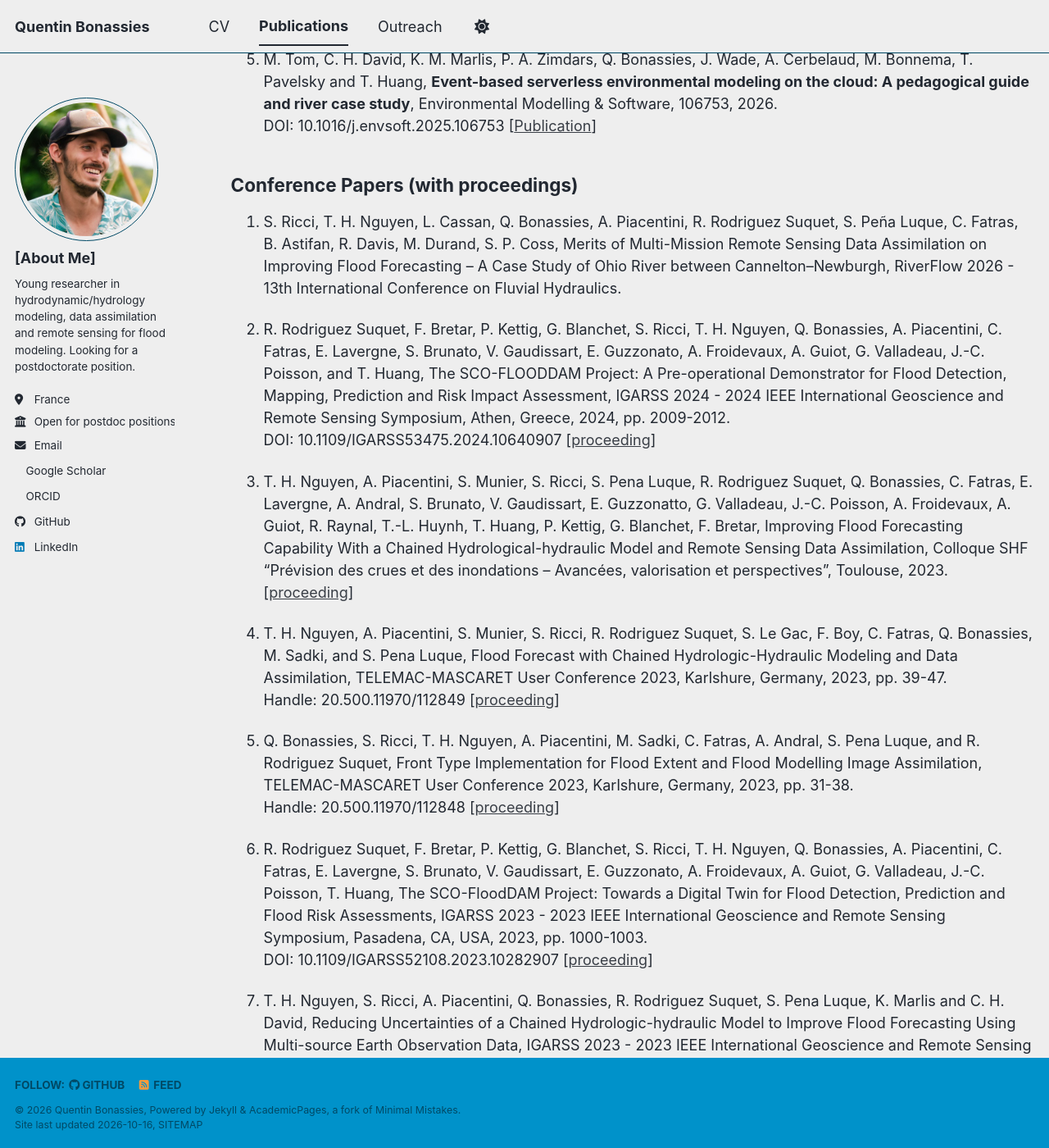
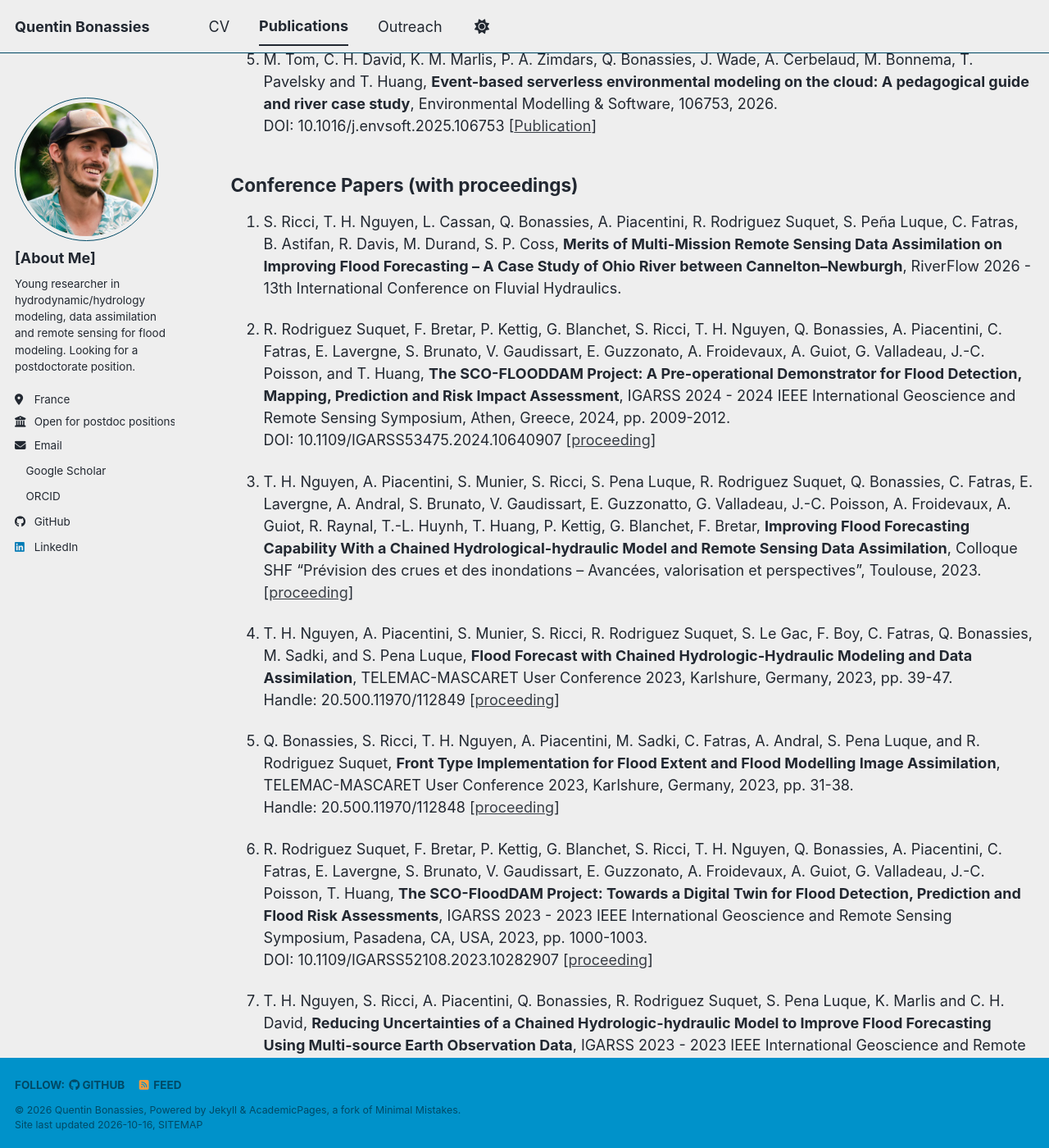
Before and after one commit to quentinbns/quentinbns.github.io, a Jekyll site: the page built from _pages/publications.md, in a window 1280 px wide and 1400 px high, scrolled down 952 px. Shown: the whole window at 82% size. Built offline with Jekyll 4.4.1, drawn with Linux system fonts in a browser that asks for light colours; a style sheet for code colours, icons or effects is not loaded; a file with an impossible date is left out; some of the changed text lies outside the part shown.

Commit message:
typo publications

```diff
--- a/_pages/publications.md
+++ b/_pages/publications.md
@@ -33,43 +33,43 @@ Refereed Journals
 
 Conference Papers (with proceedings)
 ---
-  1. S. Ricci, T. H. Nguyen, L. Cassan, Q. Bonassies, A. Piacentini, R. Rodriguez Suquet, S. Peña Luque, C. Fatras, B. Astifan, R. Davis, M. Durand, S. P. Coss, Merits of Multi-Mission Remote Sensing Data Assimilation on Improving Flood Forecasting – A Case Study of Ohio River between Cannelton–Newburgh, RiverFlow 2026 - 13th International Conference on Fluvial Hydraulics.
+  1. S. Ricci, T. H. Nguyen, L. Cassan, Q. Bonassies, A. Piacentini, R. Rodriguez Suquet, S. Peña Luque, C. Fatras, B. Astifan, R. Davis, M. Durand, S. P. Coss, <b>Merits of Multi-Mission Remote Sensing Data Assimilation on Improving Flood Forecasting – A Case Study of Ohio River between Cannelton–Newburgh</b>, RiverFlow 2026 - 13th International Conference on Fluvial Hydraulics.
 
-  2. R. Rodriguez Suquet, F. Bretar, P. Kettig, G. Blanchet, S. Ricci, T. H. Nguyen, Q. Bonassies, A. Piacentini, C. Fatras, E. Lavergne, S. Brunato, V. Gaudissart, E. Guzzonato, A. Froidevaux, A. Guiot, G. Valladeau, J.-C. Poisson, and T. Huang, The SCO-FLOODDAM Project: A Pre-operational Demonstrator for Flood Detection, Mapping, Prediction and Risk Impact Assessment, IGARSS 2024 - 2024 IEEE International Geoscience and Remote Sensing Symposium, Athen, Greece, 2024, pp. 2009-2012. <br>
+  2. R. Rodriguez Suquet, F. Bretar, P. Kettig, G. Blanchet, S. Ricci, T. H. Nguyen, Q. Bonassies, A. Piacentini, C. Fatras, E. Lavergne, S. Brunato, V. Gaudissart, E. Guzzonato, A. Froidevaux, A. Guiot, G. Valladeau, J.-C. Poisson, and T. Huang, <b>The SCO-FLOODDAM Project: A Pre-operational Demonstrator for Flood Detection, Mapping, Prediction and Risk Impact Assessment</b>, IGARSS 2024 - 2024 IEEE International Geoscience and Remote Sensing Symposium, Athen, Greece, 2024, pp. 2009-2012. <br>
   DOI: 10.1109/IGARSS53475.2024.10640907 [[proceeding](https://doi.org/10.1109/IGARSS53475.2024.10640907)]
 
-  3. T. H. Nguyen, A. Piacentini, S. Munier, S. Ricci, S. Pena Luque, R. Rodriguez Suquet, Q. Bonassies, C. Fatras, E. Lavergne, A. Andral, S. Brunato, V. Gaudissart, E. Guzzonatto, G. Valladeau, J.-C. Poisson, A. Froidevaux, A. Guiot, R. Raynal, T.-L. Huynh, T. Huang, P. Kettig, G. Blanchet, F. Bretar, Improving Flood Forecasting Capability With a Chained Hydrological-hydraulic Model and Remote Sensing Data Assimilation, Colloque SHF “Prévision des crues et des inondations – Avancées, valorisation et perspectives”, Toulouse, 2023. [[proceeding](https://www.shf-hydro.org/wp-content/uploads/2023/11/ColloqueSHFPrevi2023_Resumes-5.pdf)]
+  3. T. H. Nguyen, A. Piacentini, S. Munier, S. Ricci, S. Pena Luque, R. Rodriguez Suquet, Q. Bonassies, C. Fatras, E. Lavergne, A. Andral, S. Brunato, V. Gaudissart, E. Guzzonatto, G. Valladeau, J.-C. Poisson, A. Froidevaux, A. Guiot, R. Raynal, T.-L. Huynh, T. Huang, P. Kettig, G. Blanchet, F. Bretar, <b>Improving Flood Forecasting Capability With a Chained Hydrological-hydraulic Model and Remote Sensing Data Assimilation</b>, Colloque SHF “Prévision des crues et des inondations – Avancées, valorisation et perspectives”, Toulouse, 2023. [[proceeding](https://www.shf-hydro.org/wp-content/uploads/2023/11/ColloqueSHFPrevi2023_Resumes-5.pdf)]
 
-  4. T. H. Nguyen, A. Piacentini, S. Munier, S. Ricci, R. Rodriguez Suquet, S. Le Gac, F. Boy, C. Fatras, Q. Bonassies, M. Sadki, and S. Pena Luque, Flood Forecast with Chained Hydrologic-Hydraulic Modeling and Data Assimilation, TELEMAC-MASCARET User Conference 2023, Karlshure, Germany, 2023, pp. 39-47. <br>
+  4. T. H. Nguyen, A. Piacentini, S. Munier, S. Ricci, R. Rodriguez Suquet, S. Le Gac, F. Boy, C. Fatras, Q. Bonassies, M. Sadki, and S. Pena Luque, <b>Flood Forecast with Chained Hydrologic-Hydraulic Modeling and Data Assimilation</b>, TELEMAC-MASCARET User Conference 2023, Karlshure, Germany, 2023, pp. 39-47. <br>
   Handle: 20.500.11970/112849 [[proceeding](https://henry.baw.de/bitstream/handle/20.500.11970/112849/203_paper_TUC-2023_Nguyen_ThanhHuy.pdf)]
 
-  5. Q. Bonassies, S. Ricci, T. H. Nguyen, A. Piacentini, M. Sadki, C. Fatras, A. Andral, S. Pena Luque, and R. Rodriguez Suquet, Front Type Implementation for Flood Extent and Flood Modelling Image Assimilation, TELEMAC-MASCARET User Conference 2023, Karlshure, Germany, 2023, pp. 31-38. <br>
+  5. Q. Bonassies, S. Ricci, T. H. Nguyen, A. Piacentini, M. Sadki, C. Fatras, A. Andral, S. Pena Luque, and R. Rodriguez Suquet, <b>Front Type Implementation for Flood Extent and Flood Modelling Image Assimilation</b>, TELEMAC-MASCARET User Conference 2023, Karlshure, Germany, 2023, pp. 31-38. <br>
   Handle: 20.500.11970/112848 [[proceeding](https://henry.baw.de/bitstream/handle/20.500.11970/112848/202_paper_TUC-2023_Quentin_Bonassies.pdf)]
 
-  6. R. Rodriguez Suquet, F. Bretar, P. Kettig, G. Blanchet, S. Ricci, T. H. Nguyen, Q. Bonassies, A. Piacentini, C. Fatras, E. Lavergne, S. Brunato, V. Gaudissart, E. Guzzonato, A. Froidevaux, A. Guiot, G. Valladeau, J.-C. Poisson, T. Huang, The SCO-FloodDAM Project: Towards a Digital Twin for Flood Detection, Prediction and Flood Risk Assessments, IGARSS 2023 - 2023 IEEE International Geoscience and Remote Sensing Symposium, Pasadena, CA, USA, 2023, pp. 1000-1003. <br>
+  6. R. Rodriguez Suquet, F. Bretar, P. Kettig, G. Blanchet, S. Ricci, T. H. Nguyen, Q. Bonassies, A. Piacentini, C. Fatras, E. Lavergne, S. Brunato, V. Gaudissart, E. Guzzonato, A. Froidevaux, A. Guiot, G. Valladeau, J.-C. Poisson, T. Huang, <b>The SCO-FloodDAM Project: Towards a Digital Twin for Flood Detection, Prediction and Flood Risk Assessments</b>, IGARSS 2023 - 2023 IEEE International Geoscience and Remote Sensing Symposium, Pasadena, CA, USA, 2023, pp. 1000-1003. <br>
   DOI: 10.1109/IGARSS52108.2023.10282907 [[proceeding](https://doi.org/10.1109/IGARSS52108.2023.10282907)]
 
-  7. T. H. Nguyen, S. Ricci, A. Piacentini, Q. Bonassies, R. Rodriguez Suquet, S. Pena Luque, K. Marlis and C. H. David, Reducing Uncertainties of a Chained Hydrologic-hydraulic Model to Improve Flood Forecasting Using Multi-source Earth Observation Data, IGARSS 2023 - 2023 IEEE International Geoscience and Remote Sensing Symposium, Pasadena, CA, USA, 2023, pp. 1525-1528. <br>
+  7. T. H. Nguyen, S. Ricci, A. Piacentini, Q. Bonassies, R. Rodriguez Suquet, S. Pena Luque, K. Marlis and C. H. David, <b>Reducing Uncertainties of a Chained Hydrologic-hydraulic Model to Improve Flood Forecasting Using Multi-source Earth Observation Data</b>, IGARSS 2023 - 2023 IEEE International Geoscience and Remote Sensing Symposium, Pasadena, CA, USA, 2023, pp. 1525-1528. <br>
   DOI: 10.1109/IGARSS52108.2023.10282456 [[proceeding](https://doi.org/10.1109/IGARSS52108.2023.10282456)]
 
 Communications (oral, invited talk, poster)
 ---
-  1. Integrating AI-derived SAR Flood Extent Map Uncertainties in Remote Sensing Data Assimilation for Flood Forecasting (talk, given by T. H. Nguyen, LIST), session Water Level, Extent, Storage and Discharge from Remote Sensing and Assimilation in Hydrodynamic Models, 2026 EGU General Assembly, Vienna, May 2026. [[Abstract](https://meetingorganizer.copernicus.org/EGU26/EGU26-14113.html)]
+  1. <b>Integrating AI-derived SAR Flood Extent Map Uncertainties in Remote Sensing Data Assimilation for Flood Forecasting</b> (talk, given by T. H. Nguyen, LIST), session Water Level, Extent, Storage and Discharge from Remote Sensing and Assimilation in Hydrodynamic Models, 2026 EGU General Assembly, Vienna, May 2026. [[Abstract](https://meetingorganizer.copernicus.org/EGU26/EGU26-14113.html)]
 
-  2. SWOT data assimilation in 2D hydrodnamic model for flood studies (talk, given by L. Cassan, CERFACS), session Water Level, Extent, Storage and Discharge from Remote Sensing and Assimilation in Hydrodynamic Models, 2026 EGU General Assembly, Vienna, May 2026. [[Abstract](https://meetingorganizer.copernicus.org/EGU26/EGU26-6576.html)]
+  2. <b>SWOT data assimilation in 2D hydrodnamic model for flood studies</b> (talk, given by L. Cassan, CERFACS), session Water Level, Extent, Storage and Discharge from Remote Sensing and Assimilation in Hydrodynamic Models, 2026 EGU General Assembly, Vienna, May 2026. [[Abstract](https://meetingorganizer.copernicus.org/EGU26/EGU26-6576.html)]
 
-  3. Assimilation of SWOT Nodes Products into Basin-scale Hydraulic Models (poster by T. H. Nguyen, LIST), SWOT Science Team Meeting 2025, Arcachon, France, October 2025. [[Poster](https://quentinbns.github.io/files/posters/poster_SWOTST_2025_vertical.pdf)]
+  3. <b>Assimilation of SWOT Nodes Products into Basin-scale Hydraulic Models</b> (poster by T. H. Nguyen, LIST), SWOT Science Team Meeting 2025, Arcachon, France, October 2025. [[Poster](https://quentinbns.github.io/files/posters/poster_SWOTST_2025_vertical.pdf)]
 
-  4. A Comprehensive Study of Surface Water and Ocean Topography Pixel Cloud Data for Flood Extent Extraction (talk), SWOT Science Team Meeting 2025, Arcachon, France, October 2025. [[Diapositives](https://quentinbns.github.io/files/talks/Bonassies_etal_SWOTST2025_compressed.pdf)]
+  4. <b>A Comprehensive Study of Surface Water and Ocean Topography Pixel Cloud Data for Flood Extent Extraction</b> (talk), SWOT Science Team Meeting 2025, Arcachon, France, October 2025. [[Diapositives](https://quentinbns.github.io/files/talks/Bonassies_etal_SWOTST2025_compressed.pdf)]
 
-  5. Determining total flood extent from SWOT under vegetation: a winey study case (talk, given by C. Fatras, CLS Group), ESA Living Planet Symposium 2025, Vienna, Austria, June 2025. [[Diapositives](https://quentinbns.github.io/files/talks/2234_Fatras_flood.pdf)]
+  5. <b>Determining total flood extent from SWOT under vegetation: a winey study case</b> (talk, given by C. Fatras, CLS Group), ESA Living Planet Symposium 2025, Vienna, Austria, June 2025. [[Diapositives](https://quentinbns.github.io/files/talks/2234_Fatras_flood.pdf)]
 
-  6. Merits of Data Assimilation on Improving Flood Forecasting - A case study of Ohio Cannelton-Newburgh (talk, given by T. H. Nguyen, LIST), session Water Level, Storage and Discharge from Remote Sensing and Assimilation in Hydrodynamic Models, 2024 EGU General Assembly, Vienna, April 2024. [[Abstract](https://meetingorganizer.copernicus.org/EGU24/EGU24-17653.html)]
+  6. <b>Merits of Data Assimilation on Improving Flood Forecasting - A case study of Ohio Cannelton-Newburgh</b> (talk, given by T. H. Nguyen, LIST), session Water Level, Storage and Discharge from Remote Sensing and Assimilation in Hydrodynamic Models, 2024 EGU General Assembly, Vienna, April 2024. [[Abstract](https://meetingorganizer.copernicus.org/EGU24/EGU24-17653.html)]
 
-  7. The SCO-FloodDAM Project: Towards a Digital Twin for Flood Detection, Prediction and Flood Risk Assessments (poster by R. Rodriguez Suquet, CNES), Colloque SHF “Prévision des crues et des inondations – Avancées, valorisation et perspectives”, Toulouse, November 2023. [[Poster](https://quentinbns.github.io/files/posters/2023_SHF_poster_FloodDAM-DT.pdf)]
+  7. <b>The SCO-FloodDAM Project: Towards a Digital Twin for Flood Detection, Prediction and Flood Risk Assessments</b> (poster by R. Rodriguez Suquet, CNES), Colloque SHF “Prévision des crues et des inondations – Avancées, valorisation et perspectives”, Toulouse, November 2023. [[Poster](https://quentinbns.github.io/files/posters/2023_SHF_poster_FloodDAM-DT.pdf)]
 
-  8. Implementation of the Chan-Vese Distance in an Ensemble Kalman Filter for the Assimilation of SAR Images as Front-type Data (poster), Colloque SHF “Prévision des crues et des inondations – Avancées, valorisation et perspectives”, Toulouse, November 2023. [[Poster](https://quentinbns.github.io/files/posters/Poster_SHF_2023_BonassiesQuentin.pdf)]
+  8. <b>Implementation of the Chan-Vese Distance in an Ensemble Kalman Filter for the Assimilation of SAR Images as Front-type Data</b> (poster), Colloque SHF “Prévision des crues et des inondations – Avancées, valorisation et perspectives”, Toulouse, November 2023. [[Poster](https://quentinbns.github.io/files/posters/Poster_SHF_2023_BonassiesQuentin.pdf)]
 
-  9. Front type observation for remote sensing data assimilation for flood modelling  (talks), TELEMAC-MASCARET User Conference 2023, Karlshure, October 2023. [[Talks](https://quentinbns.github.io/files/talks/20231011_TUC2023_Bonassies_VF_3.pdf)]
+  9. <b>Front type observation for remote sensing data assimilation for flood modelling</b> (talks), TELEMAC-MASCARET User Conference 2023, Karlshure, October 2023. [[Talks](https://quentinbns.github.io/files/talks/20231011_TUC2023_Bonassies_VF_3.pdf)]
 
-  10. Integrate new in-situ, air- and spaceborne data to improve river floods modeling (poster by M. Sadki, CERFACS), TELEMAC-MASCARET User Conference 2023, Karlshure, October 2023. [[Poster](https://quentinbns.github.io/files/posters/Poster_TUC_MS_2023_Vfinal.pdf)]
+  10. <b>Integrate new in-situ, air- and spaceborne data to improve river floods modeling</b> (poster by M. Sadki, CERFACS), TELEMAC-MASCARET User Conference 2023, Karlshure, October 2023. [[Poster](https://quentinbns.github.io/files/posters/Poster_TUC_MS_2023_Vfinal.pdf)]
```
